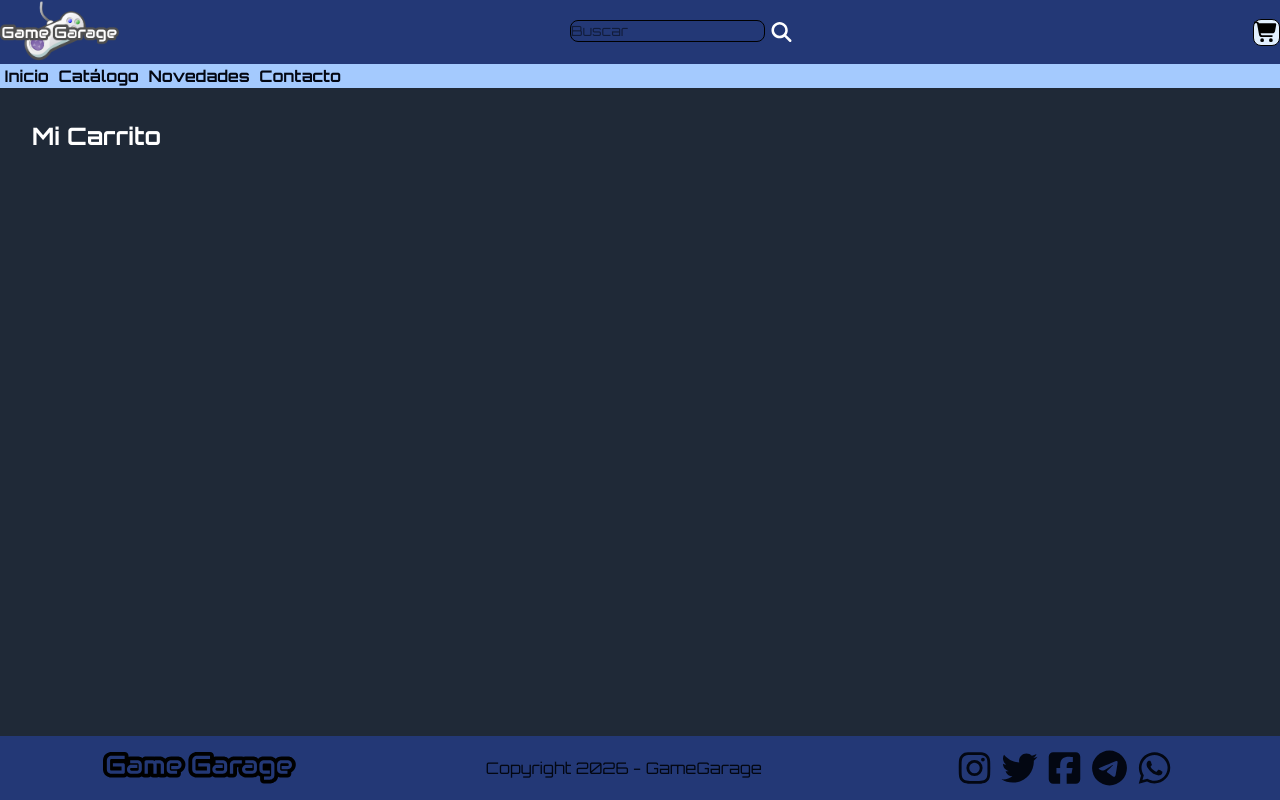
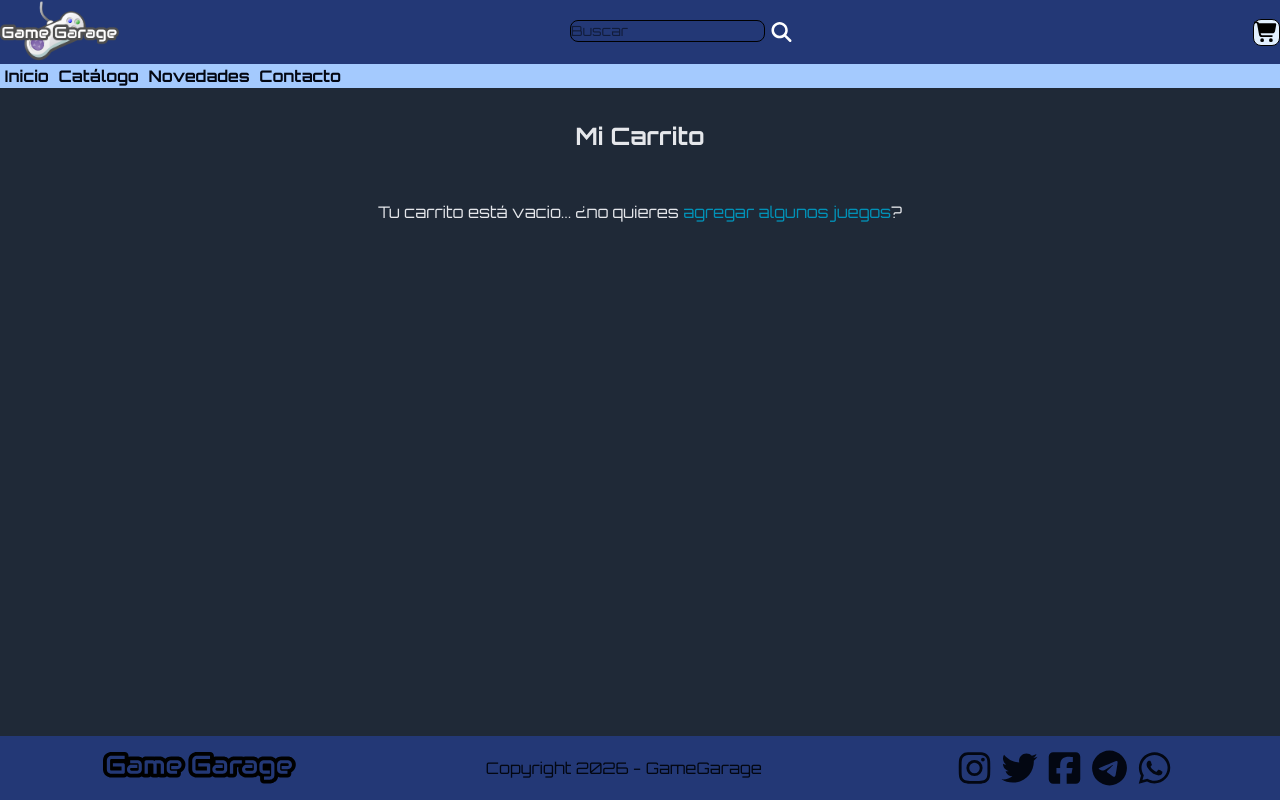
Before and after one commit to LeonardoMuranodev/tienda_online_videojuegos, a React (Vite) app: page /carrito in a window 1280 px wide. Built offline with nearby package versions, Linux system fonts and the light colour scheme.

Commit message:
mensaje de carrito vacio

```diff
--- a/src/pages/Carrito.jsx
+++ b/src/pages/Carrito.jsx
@@ -8,8 +8,8 @@ function Carrito() {
 
     const precioTotal = carrito.map(c => c.cantidad * c.precio).reduce((acum, sum) => acum + sum, 0).toFixed(2)
     return (
-        <section className="p-8 h-full">
-            <h3 className="text-2xl text-white font-bold mb-6">Mi Carrito</h3>
+        <section className="p-8 h-full text-center text-gray-200 dark:text-gray-50">
+            <h3 className="text-2xl font-bold mb-6">Mi Carrito</h3>
 
             <ul className="flex flex-col gap-4 mb-6">
                 {carrito.map(juego => (
@@ -19,7 +19,11 @@ function Carrito() {
                     />
                 ))}
             </ul>
-
+            {
+                carrito.length <= 0 && (
+                    <h4>Tu carrito está vacio... ¿no quieres <Link to="/catalogo" className="text-cyan-600 hover:underline dark:text-cyan-500"> agregar algunos juegos</Link>? </h4>
+                )
+            }
             {carrito.length > 0 && (
 
 
```
